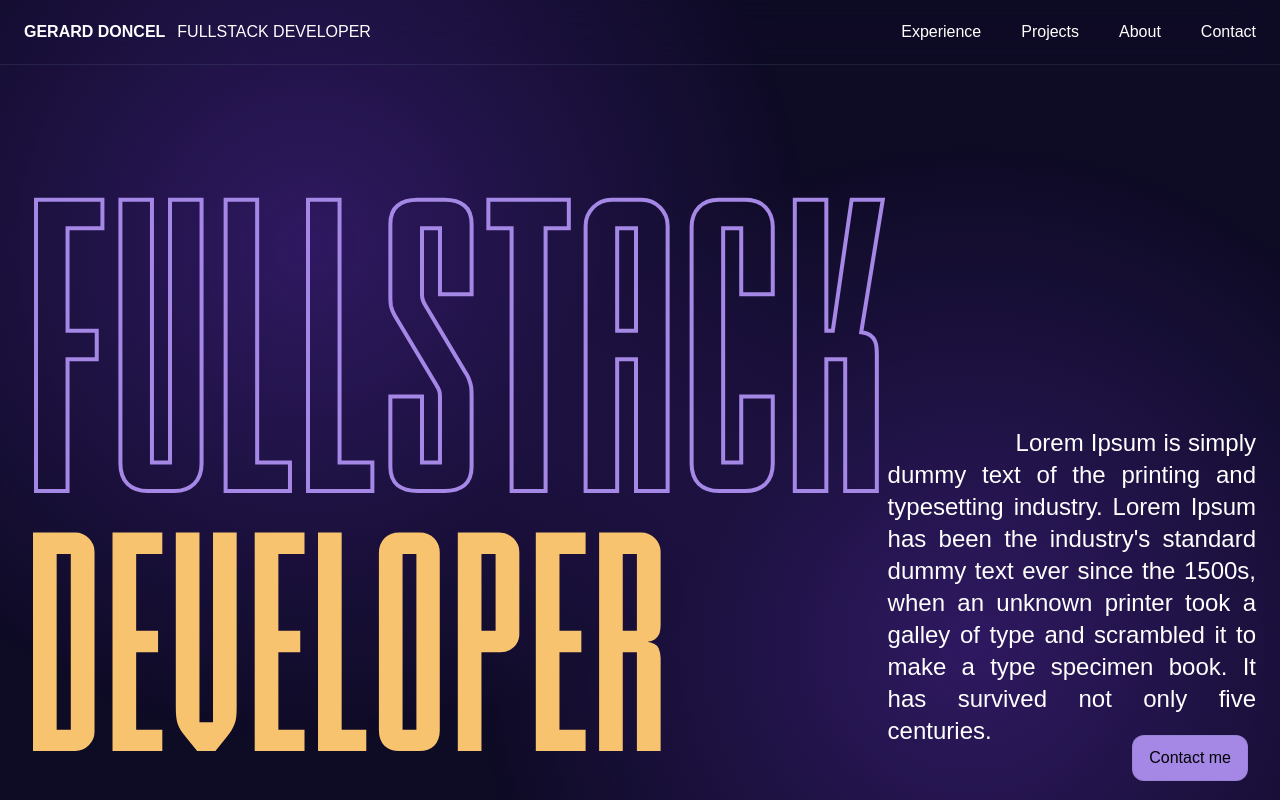
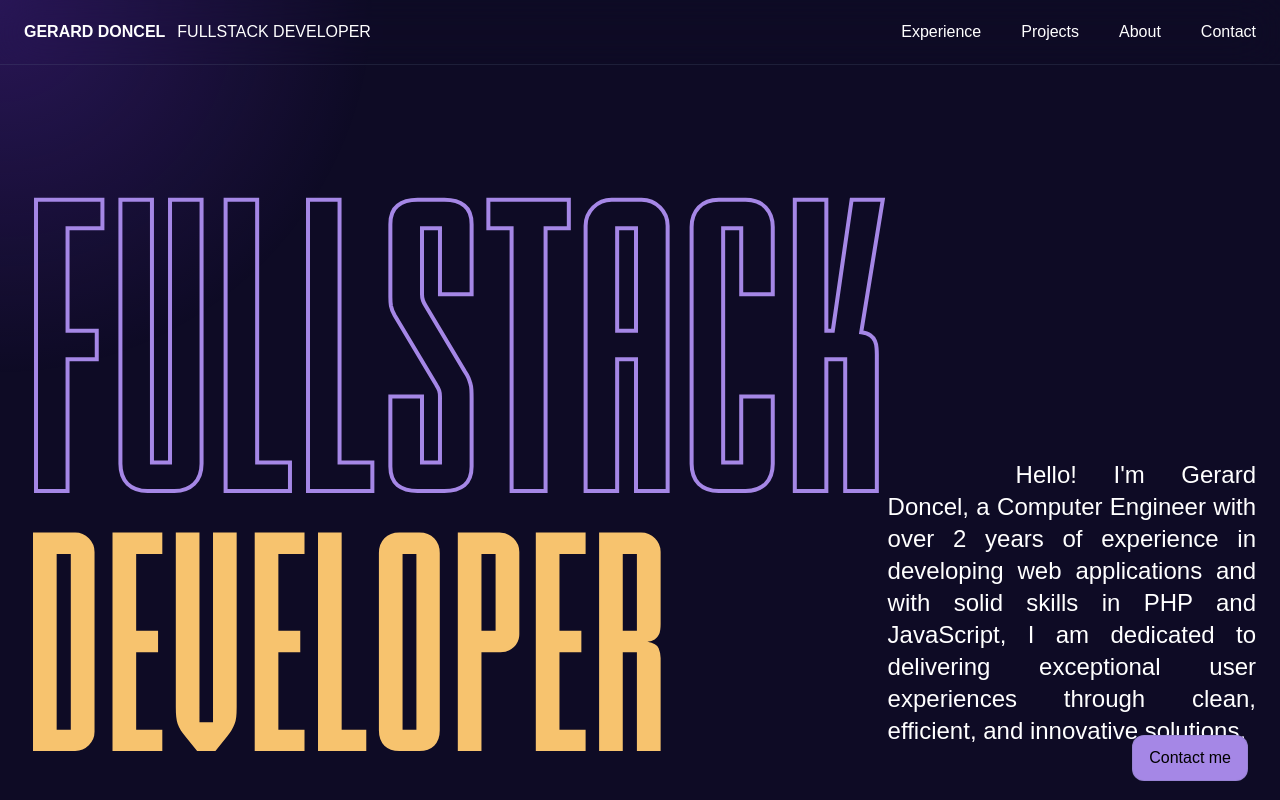
Before and after one commit to umigam3/personal-portfolio-v2, a Next.js app: page / in a window 1280 px wide. Shown: the top 800 px of the page. Built offline with nearby package versions, Linux system fonts and the light colour scheme.

Commit message:
pointer follow

```diff
--- a/src/app/layout.tsx
+++ b/src/app/layout.tsx
@@ -3,6 +3,7 @@ import "@styles/globals.css";
 import "@fontsource-variable/onest";
 import Header from "@components/Header";
 import Head from "next/head";
+import Cursor from "@components/Cursor";
 
 export const metadata: Metadata = {
   title: "Gerard Doncel",
@@ -19,12 +20,9 @@ export default function RootLayout({
       <Head>
         <meta name="color-scheme" content="dark" />
       </Head>
-      <body className="antialiased text-white">
+      <body className="text-white">
+        <Cursor />
         <Header />
-        <div className="fixed w-full h-dvh -z-10">
-          <div className="absolute bottom-0 left-[-15%] right-0 top-[-40%] h-[1000px] w-[1000px] rounded-full bg-[radial-gradient(circle_farthest-side,rgba(124,58,237,.30),rgba(255,255,255,0))]"></div>
-          <div className="absolute bottom-0 right-[-15%] top-[10%] h-[1000px] w-[1000px] rounded-full bg-[radial-gradient(circle_farthest-side,rgba(124,58,237,.30),rgba(255,255,255,0))]"></div>
-        </div>
         {children}
       </body>
     </html>
--- a/src/app/page.tsx
+++ b/src/app/page.tsx
@@ -9,7 +9,7 @@ export default function Home() {
     window.scrollTo(0, 0); // Mueve el scroll al inicio
   }, []);
   return (
-    <main className="mx-auto px-6">
+    <main className="w-full mx-auto px-6">
       <Hero />
       <Experience />
     </main>
--- /dev/null
+++ b/src/components/Cursor.tsx
@@ -0,0 +1,26 @@
+"use client";
+
+import { motion } from "framer-motion";
+import useMousePosition from "@utils/useMousePosition";
+import { useEffect } from "react";
+
+export default function Cursor() {
+  const { x, y } = useMousePosition();
+  const size = 750;
+
+  useEffect(() => {
+    console.log(x, y);
+  }, [x, y]);
+  return (
+    <div className="w-full h-full fixed overflow-hidden -z-10">
+      <motion.div
+        className="absolute h-[750px] w-[750px] rounded-full bg-[radial-gradient(circle_farthest-side,rgba(124,58,237,.25),rgba(255,255,255,0))]"
+        animate={{
+          x: x - size / 2,
+          y: y - size / 2,
+        }}
+        transition={{ type: "tween", ease: "backOut", duration: 0.5 }}
+      ></motion.div>
+    </div>
+  );
+}
--- a/src/components/hero/Hero.tsx
+++ b/src/components/hero/Hero.tsx
@@ -26,11 +26,10 @@ export default function Hero() {
         <div className="flex flex-col">
           <div className="text-2xl indent-[8rem] max-w-lg -mb-3 text-justify">
             {" "}
-            Lorem Ipsum is simply dummy text of the printing and typesetting
-            industry. Lorem Ipsum has been the industry&apos;s standard dummy
-            text ever since the 1500s, when an unknown printer took a galley of
-            type and scrambled it to make a type specimen book. It has survived
-            not only five centuries.
+            Hello! I&apos;m Gerard Doncel, a Computer Engineer with over 2 years
+            of experience in developing web applications and with solid skills
+            in PHP and JavaScript, I am dedicated to delivering exceptional user
+            experiences through clean, efficient, and innovative solutions.
           </div>
           <div className="flex justify-end mb-4">
             <Button href="#contanct" label="Contact me" />
--- /dev/null
+++ b/src/utils/useMousePosition.tsx
@@ -0,0 +1,25 @@
+import { useEffect, useState } from "react";
+
+export default function useMousePosition() {
+  const [mousePosition, setMousePosition] = useState({
+    x: 0,
+    y: 0,
+  });
+
+  const updateMousePosition = (e: MouseEvent) => {
+    setMousePosition({
+      x: e.clientX,
+      y: e.clientY,
+    });
+  };
+
+  useEffect(() => {
+    window.addEventListener("mousemove", updateMousePosition);
+
+    return () => {
+      window.removeEventListener("mousemove", updateMousePosition);
+    };
+  }, []);
+
+  return mousePosition;
+}
--- a/tsconfig.json
+++ b/tsconfig.json
@@ -24,7 +24,8 @@
       "@styles/*": ["src/styles/*"],
       "@icons/*": ["src/components/icons/*"],
       "@ui/*": ["src/components/ui/*"],
-      "@interfaces/*": ["src/interfaces/*"]
+      "@interfaces/*": ["src/interfaces/*"],
+      "@utils/*": ["src/utils/*"]
     }
   },
   "include": ["next-env.d.ts", "**/*.ts", "**/*.tsx", ".next/types/**/*.ts"],
```
